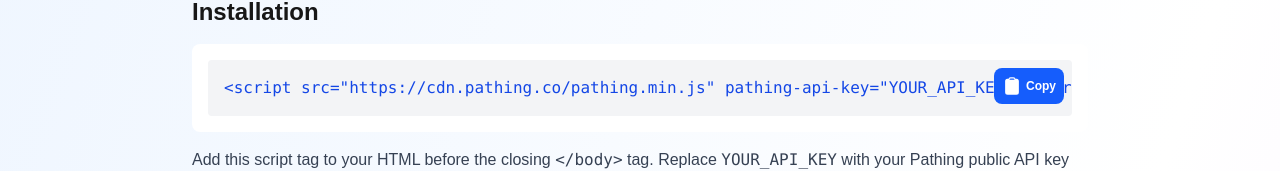
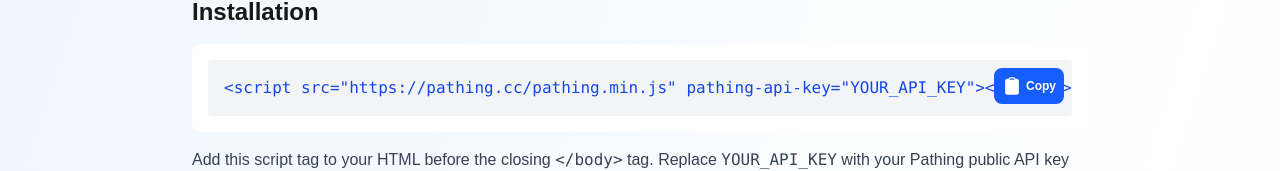
Before and after one commit to bboonstra/pathing, a Next.js app: page /docs in a window 1280 px wide. Shown: the part 180-351 px from the top of the page. Built offline with nearby package versions, Linux system fonts and the light colour scheme; no server answers.

Commit message:
Fix this link

```diff
--- a/src/app/docs/page.tsx
+++ b/src/app/docs/page.tsx
@@ -14,10 +14,10 @@
                 <div className="bg-white dark:bg-gray-900 rounded-lg p-4 mb-4 relative">
                     <div className="relative">
                         <pre className="bg-gray-100 dark:bg-gray-800 rounded p-4 text-sm sm:text-base text-blue-700 dark:text-blue-200 overflow-x-auto whitespace-pre-wrap break-all sm:whitespace-pre sm:break-normal">
-                            <code>{`<script src="https://cdn.pathing.co/pathing.min.js" pathing-api-key="YOUR_API_KEY"></script>`}</code>
+                            <code>{`<script src="https://pathing.cc/pathing.min.js" pathing-api-key="YOUR_API_KEY"></script>`}</code>
                         </pre>
                         <CopyButton
-                            text={`<script src="https://cdn.pathing.co/pathing.min.js" pathing-api-key="YOUR_API_KEY"></script>`}
+                            text={`<script src="https://pathing.cc/pathing.min.js" pathing-api-key="YOUR_API_KEY"></script>`}
                             className="absolute top-2 right-2 p-2 rounded-lg text-xs font-semibold flex items-center gap-1 transition-all duration-200 focus:outline-none focus:ring-2 focus:ring-blue-400 bg-blue-600 hover:bg-blue-700 text-white"
                             iconClassName="w-5 h-5"
                             showText={true}
@@ -339,8 +339,8 @@
                         <div className="bg-white dark:bg-gray-900 rounded-lg p-4 mb-4 relative">
                             <div className="relative">
                                 <pre className="bg-gray-100 dark:bg-gray-800 rounded p-4 text-sm sm:text-base text-blue-700 dark:text-blue-200 overflow-x-auto whitespace-pre-wrap break-all sm:whitespace-pre sm:break-normal">
-                                    <code>{`<!-- From pathing.co (primary) -->
-<script src="https://cdn.pathing.co/pathing.min.js" pathing-api-key="YOUR_API_KEY"></script>
+                                    <code>{`<!-- From pathing.cc (primary) -->
+<script src="https://pathing.cc/pathing.min.js" pathing-api-key="YOUR_API_KEY"></script>
 
 <!-- From unpkg (fallback) -->
 <script src="https://unpkg.com/pathingjs@latest/dist/pathing.min.js" pathing-api-key="YOUR_API_KEY"></script>
@@ -349,8 +349,8 @@
 <script src="https://cdn.jsdelivr.net/npm/pathingjs@latest/dist/pathing.min.js" pathing-api-key="YOUR_API_KEY"></script>`}</code>
                                 </pre>
                                 <CopyButton
-                                    text={`<!-- From pathing.co (primary) -->
-<script src="https://cdn.pathing.co/pathing.min.js" pathing-api-key="YOUR_API_KEY"></script>`}
+                                    text={`<!-- From pathing.cc (primary) -->
+<script src="https://pathing.cc/pathing.min.js" pathing-api-key="YOUR_API_KEY"></script>`}
                                     className="absolute top-2 right-2 p-2 rounded-lg text-xs font-semibold flex items-center gap-1 transition-all duration-200 focus:outline-none focus:ring-2 focus:ring-blue-400 bg-blue-600 hover:bg-blue-700 text-white"
                                     iconClassName="w-5 h-5"
                                     showText={true}
```
